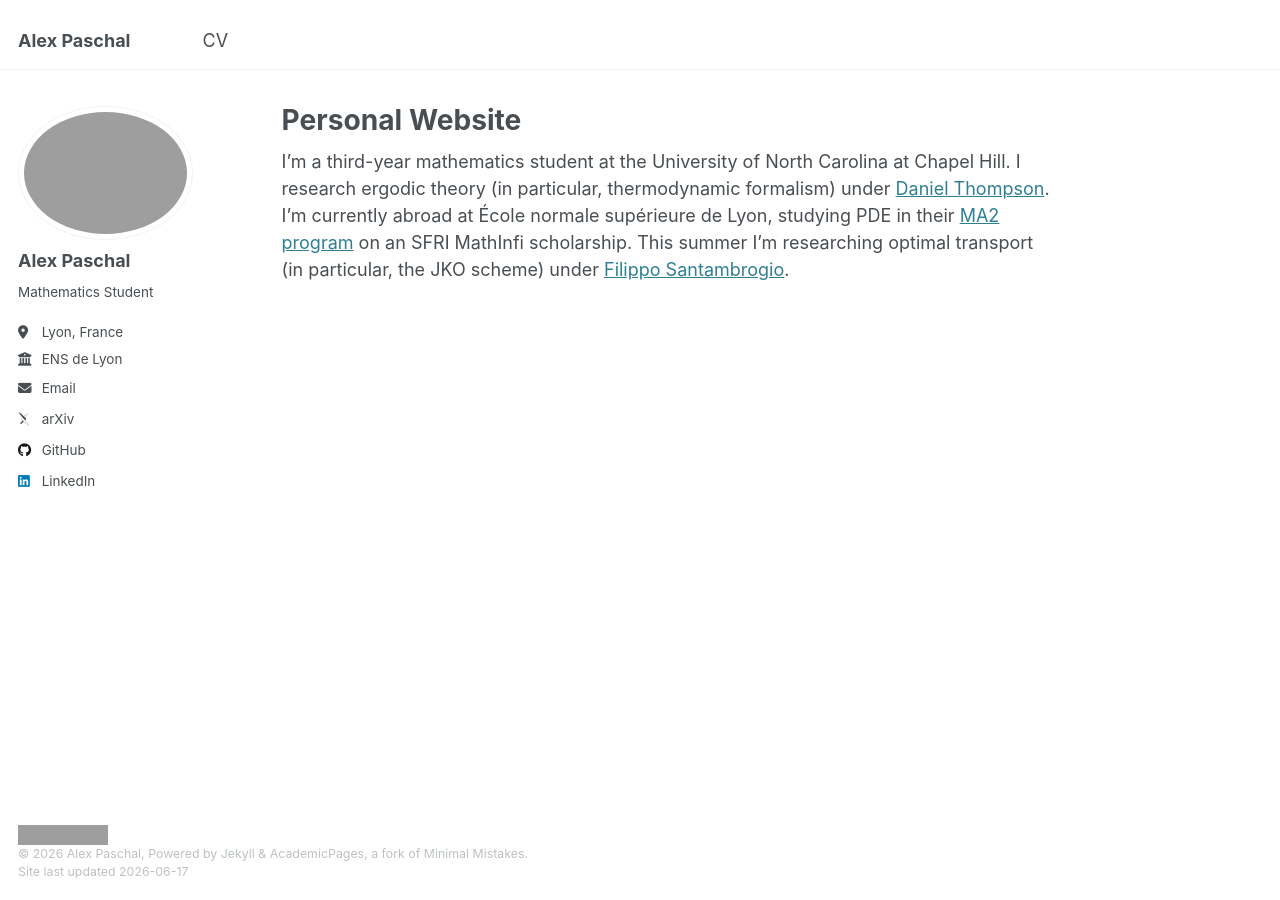
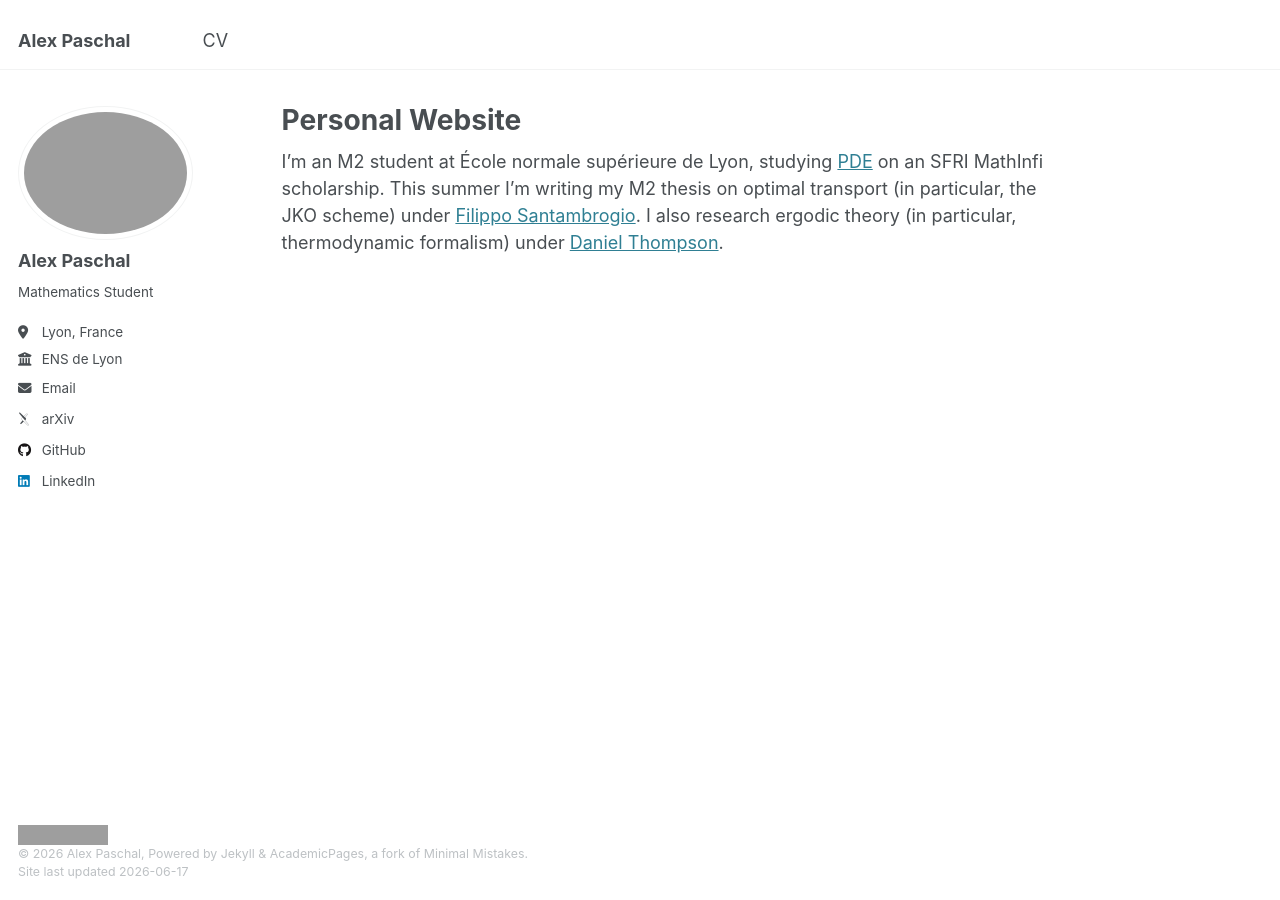
Before and after one commit to alexmpaschal/alexmpaschal.github.io, a Jekyll site: the page built from _pages/about.md, in a window 1280 px wide. Built offline with Jekyll 4.4.1, drawn with Linux system fonts in a browser that asks for light colours; some web fonts are replaced; grey boxes are pictures that could not be loaded.

Commit message:
Update about.md

```diff
--- a/_pages/about.md
+++ b/_pages/about.md
@@ -7,4 +7,4 @@ redirect_from:
   - /about.html
 ---
 
-I'm a third-year mathematics student at the University of North Carolina at Chapel Hill. I research ergodic theory (in particular, thermodynamic formalism) under [Daniel Thompson](https://people.math.osu.edu/thompson.2455/index.html). I'm currently abroad at École normale supérieure de Lyon, studying PDE in their [MA2 program](https://mathematiques.ens-lyon.fr/master/master-2/2025-2026-program) on an SFRI MathInfi scholarship. This summer I'm researching optimal transport (in particular, the JKO scheme) under [Filippo Santambrogio](https://math.univ-lyon1.fr/~santambrogio/).
+I'm an M2 student at École normale supérieure de Lyon, studying [PDE](https://mathematiques.ens-lyon.fr/master/master-2/2025-2026-program) on an SFRI MathInfi scholarship. This summer I'm writing my M2 thesis on optimal transport (in particular, the JKO scheme) under [Filippo Santambrogio](https://math.univ-lyon1.fr/~santambrogio/). I also research ergodic theory (in particular, thermodynamic formalism) under [Daniel Thompson](https://people.math.osu.edu/thompson.2455/index.html).
```
